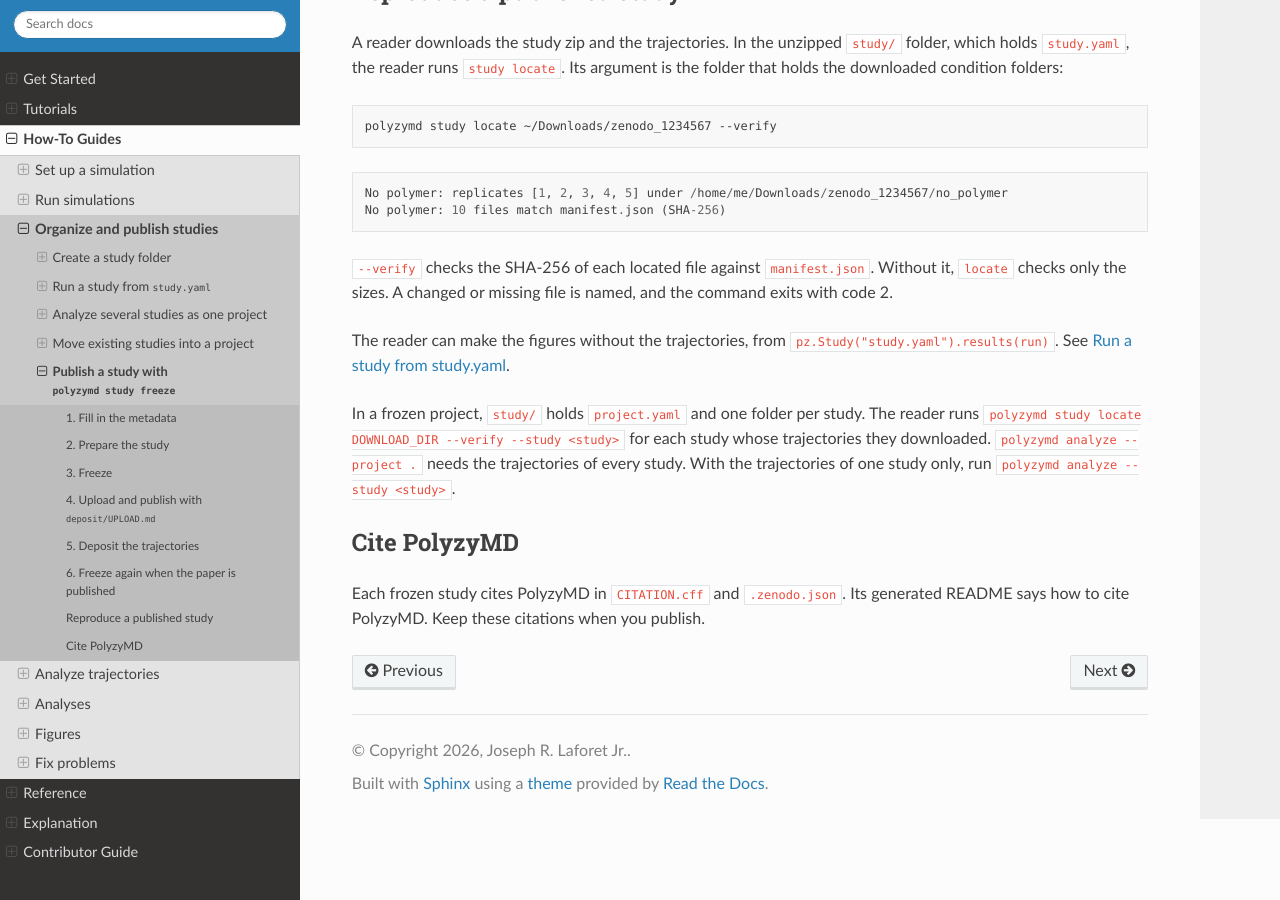
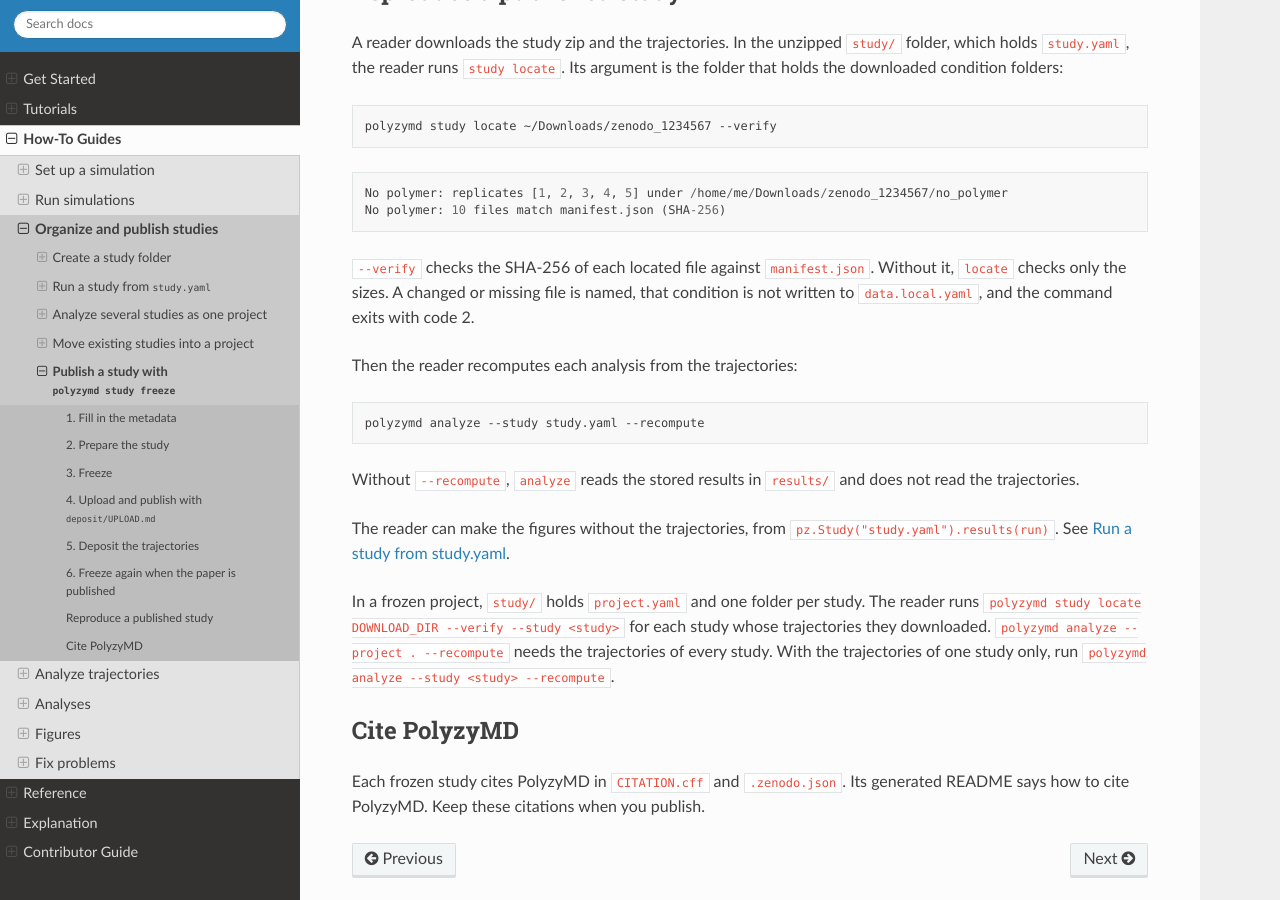
Before and after one commit to joelaforet/polyzymd, a Sphinx documentation site: the page built from docs/source/how_to/study_freeze.md, in a window 1280 px wide and 900 px high, scrolled down 5496 px. Built offline with Sphinx 7.4.7 and the Read the Docs theme 3.1.0, drawn with Linux system fonts in a browser that asks for light colours.

Commit message:
Do not record mismatched runs in study locate; tell readers to analyze with --recompute
study locate wrote data.local.yaml for a condition whose files failed the
manifest.json check, so a following analyze read the changed runs (and,
without --recompute, printed the stored results). A condition that fails
the check is no longer written. The deposit README and the study_freeze
guide now give analyze --recompute and say that without it analyze reads
the stored results.

````diff
--- a/docs/source/how_to/study_freeze.md
+++ b/docs/source/how_to/study_freeze.md
@@ -286,16 +286,26 @@
 
 `--verify` checks the SHA-256 of each located file against `manifest.json`.
 Without it, `locate` checks only the sizes. A changed or missing file is
-named, and the command exits with code 2.
+named, that condition is not written to `data.local.yaml`, and the command
+exits with code 2.
+
+Then the reader recomputes each analysis from the trajectories:
+
+```bash
+polyzymd analyze --study study.yaml --recompute
+```
+
+Without `--recompute`, `analyze` reads the stored results in `results/` and
+does not read the trajectories.
 
 The reader can make the figures without the trajectories, from
 `pz.Study("study.yaml").results(run)`. See {doc}`study_yaml`.
 
 In a frozen project, `study/` holds `project.yaml` and one folder per study.
 The reader runs `polyzymd study locate DOWNLOAD_DIR --verify --study <study>`
-for each study whose trajectories they downloaded. `polyzymd analyze --project .`
+for each study whose trajectories they downloaded. `polyzymd analyze --project . --recompute`
 needs the trajectories of every study. With the trajectories of one study only,
-run `polyzymd analyze --study <study>`.
+run `polyzymd analyze --study <study> --recompute`.
 
 ## Cite PolyzyMD
 
````
Also changed, not shown: 4 other files.
